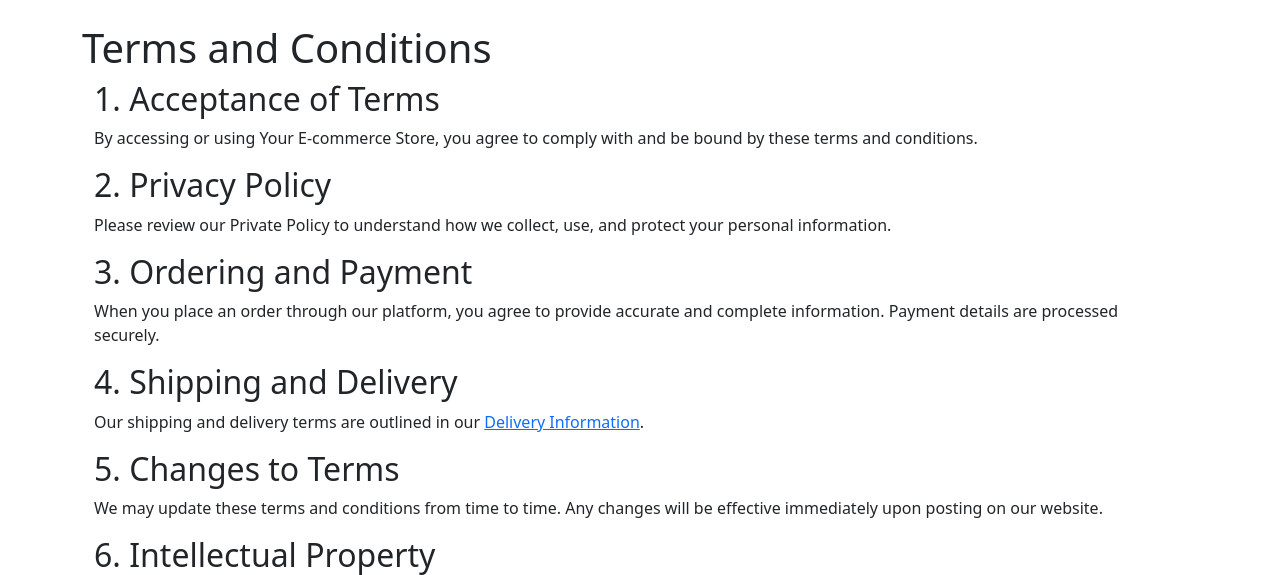
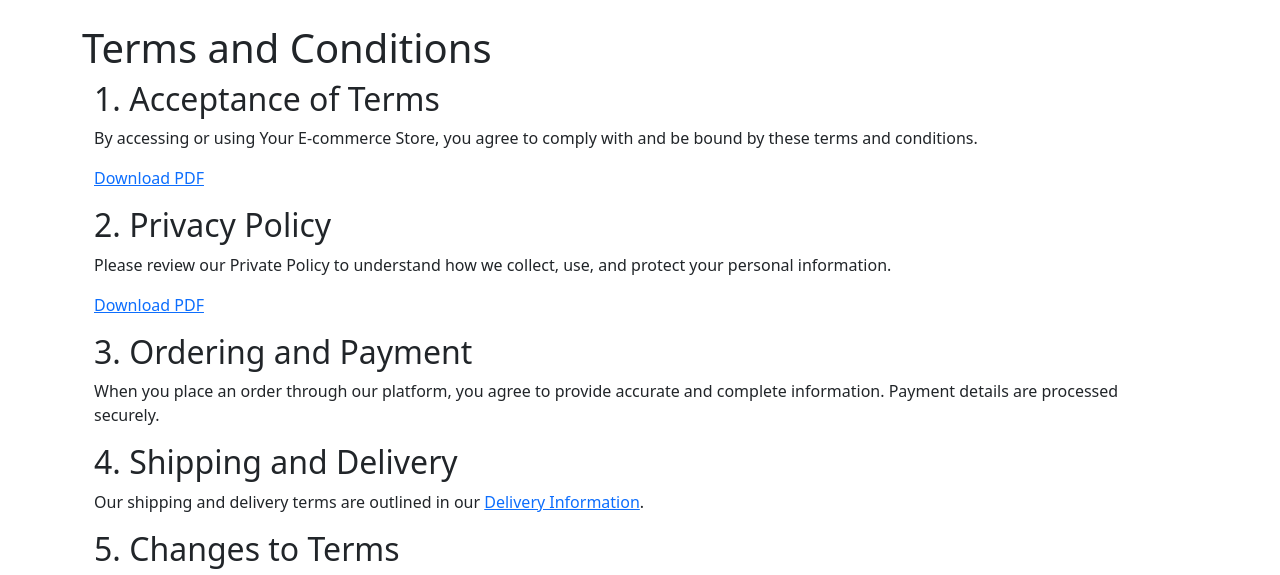
Before and after one commit to Python-hobbits/Awesome_ecommerce, a Django app: template src/apps/content/templates/support/terms_and_conditions.html in a window 1280 px wide. Shown: the part 71-646 px from the top of the page. Run offline with Django 3.2, Linux system fonts and the light colour scheme; the template is opened without the code that fills it, so the values that code supplies are empty.

Commit message:
feat: PDFs added

```diff
--- a/src/apps/content/templates/support/terms_and_conditions.html
+++ b/src/apps/content/templates/support/terms_and_conditions.html
@@ -1,21 +1,23 @@
 {% extends "base.html" %}
+{% load static %}
 {% block title %}
     <h1>Terms and Conditions</h1>
 {% endblock %}
 
 {% block content %}
   <div class="container">
-<!--    <h1>Terms and Conditions</h1>-->
 
     <h2>1. Acceptance of Terms</h2>
     <p>
       By accessing or using Your E-commerce Store, you agree to comply with and be bound by these terms and conditions.
     </p>
-
+    <p><a href="{% static 'pdfs/terms_and_conditions.pdf' %}" download>Download PDF</a></p>
     <h2>2. Privacy Policy</h2>
     <p>
       Please review our Private Policy to understand how we collect, use, and protect your personal information.
     </p>
+    <p><a href="{% static 'pdfs/private_policy.pdf' %}" download>Download PDF</a></p>
+
 
     <h2>3. Ordering and Payment</h2>
     <p>
```
